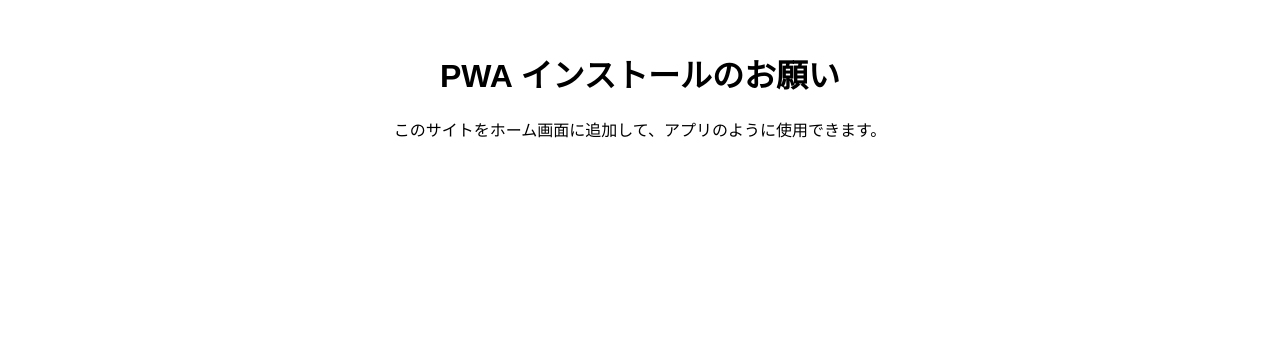
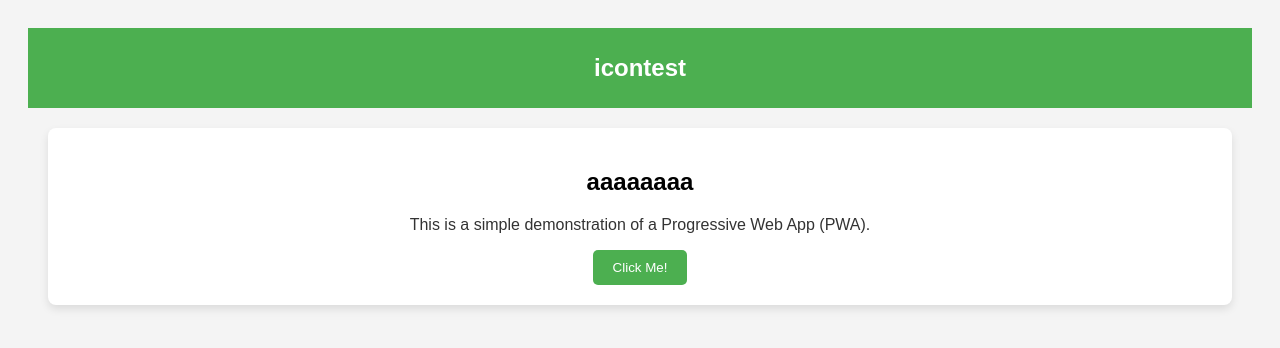
Before and after one commit to sa1210/hometest, a plain HTML site: page 22/index.html in a window 1280 px wide. Drawn offline with Linux system fonts and the light colour scheme.

Commit message:
Update index.html

```diff
--- a/22/index.html
+++ b/22/index.html
@@ -3,74 +3,62 @@
 <head>
   <meta charset="UTF-8">
   <meta name="viewport" content="width=device-width, initial-scale=1.0">
-  <title>PWAインストールプロンプト</title>
+  <title>icontest</title>
+
+  <!-- PWA Manifest -->
   <link rel="manifest" href="/22/manifest.json">
+
   <style>
     body {
       font-family: Arial, sans-serif;
       text-align: center;
-      margin-top: 50px;
+      padding: 20px;
+      background-color: #f4f4f4;
     }
-    button {
-      padding: 10px 20px;
+    header {
       background-color: #4CAF50;
       color: white;
+      padding: 10px 0;
+    }
+    .content {
+      margin: 20px;
+      background-color: white;
+      border-radius: 8px;
+      padding: 20px;
+      box-shadow: 0 4px 8px rgba(0, 0, 0, 0.1);
+    }
+    h1 {
+      font-size: 24px;
+    }
+    p {
+      font-size: 16px;
+      color: #333;
+    }
+    .button {
+      background-color: #4CAF50;
+      color: white;
+      padding: 10px 20px;
       border: none;
       border-radius: 5px;
       cursor: pointer;
     }
-    button:hover {
+    .button:hover {
       background-color: #45a049;
-    }
-    .hidden {
-      display: none;
     }
   </style>
 </head>
 <body>
-  <h1>PWA インストールのお願い</h1>
-  <p>このサイトをホーム画面に追加して、アプリのように使用できます。</p>
+  <header>
+    <h1>icontest</h1>
+  </header>
 
-  <button id="installBtn" class="hidden">ホーム画面に追加</button>
-  <button id="goToHome" class="hidden">ホームに戻る</button>
+  <div class="content">
+    <h2>aaaaaaaa</h2>
+    <p>This is a simple demonstration of a Progressive Web App (PWA).</p>
+    <button class="button" onclick="alert('You have clicked the button!')">Click Me!</button>
+  </div>
 
   <script>
-    let deferredPrompt;
-    const installBtn = document.getElementById('installBtn');
-    const goToHomeBtn = document.getElementById('goToHome');
-
-    // beforeinstallprompt イベントをリッスン
-    window.addEventListener('beforeinstallprompt', (e) => {
-      // イベントを保存して、後で呼び出せるようにする
-      deferredPrompt = e;
-      // インストールボタンを表示
-      installBtn.classList.remove('hidden');
-
-      // インストールボタンがクリックされたときにインストールプロンプトを表示
-      installBtn.addEventListener('click', () => {
-        // プロンプトを表示
-        deferredPrompt.prompt();
-
-        // ユーザーの応答を待つ
-        deferredPrompt.userChoice.then((choiceResult) => {
-          if (choiceResult.outcome === 'accepted') {
-            console.log('ユーザーはホーム画面に追加しました');
-            goToHomeBtn.classList.remove('hidden');
-          } else {
-            console.log('ユーザーはホーム画面に追加を拒否しました');
-          }
-          // もう一度プロンプトを表示できないように
-          deferredPrompt = null;
-        });
-      });
-    });
-
-    // 「ホームに戻る」ボタンがクリックされたらホーム画面に移動
-    goToHomeBtn.addEventListener('click', () => {
-      window.location.href = "/22/";
-    });
-
-
     // Service Worker registration
     if ('serviceWorker' in navigator) {
       window.addEventListener('load', () => {
```
